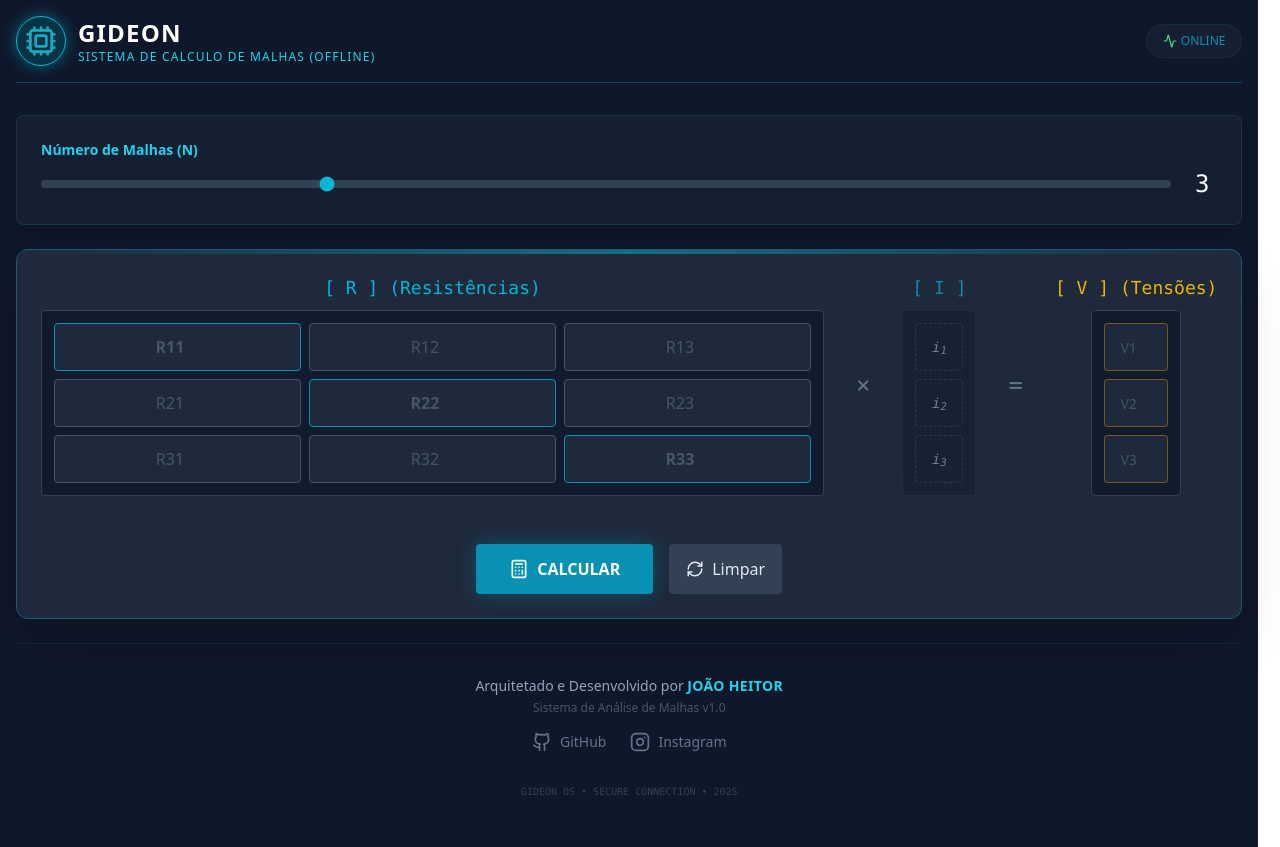
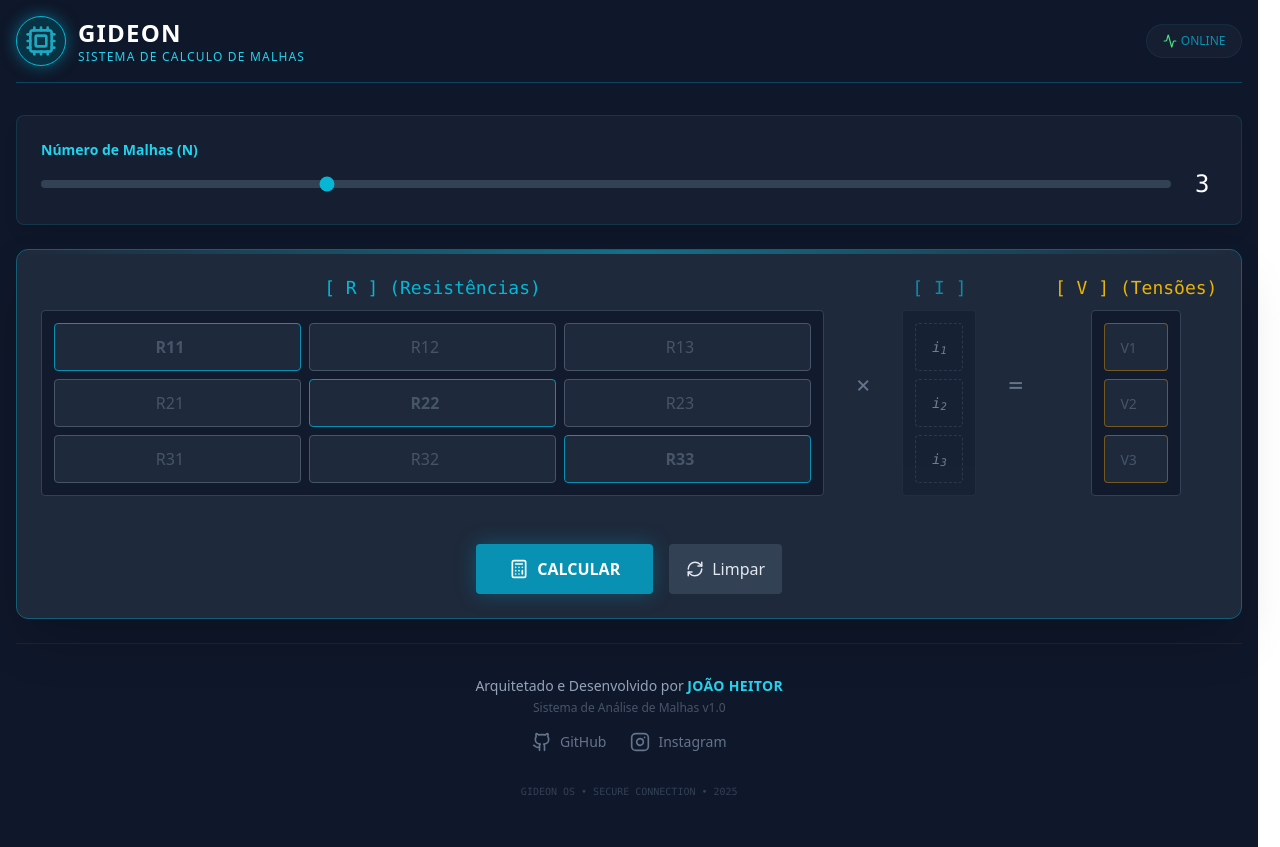
Before and after one commit to joaoheitor01/nucleo-gideon-malhas, a React (Vite) app: page / in a window 1280 px wide. Built offline with nearby package versions, Linux system fonts and the light colour scheme.

Commit message:
teste historico

```diff
--- a/src/App.jsx
+++ b/src/App.jsx
@@ -108,7 +108,7 @@ const MalhasSystem = () => {
             </div>
             <div>
               <h1 className="text-2xl font-bold tracking-wider text-white">GIDEON </h1>
-              <p className="text-xs text-cyan-400 uppercase tracking-widest">Sistema de Calculo de Malhas (Offline)</p>
+              <p className="text-xs text-cyan-400 uppercase tracking-widest">Sistema de Calculo de Malhas</p>
             </div>
           </div>
           <div className="flex items-center text-xs text-cyan-600 bg-slate-800/50 px-4 py-2 rounded-full border border-cyan-900/30">
```
